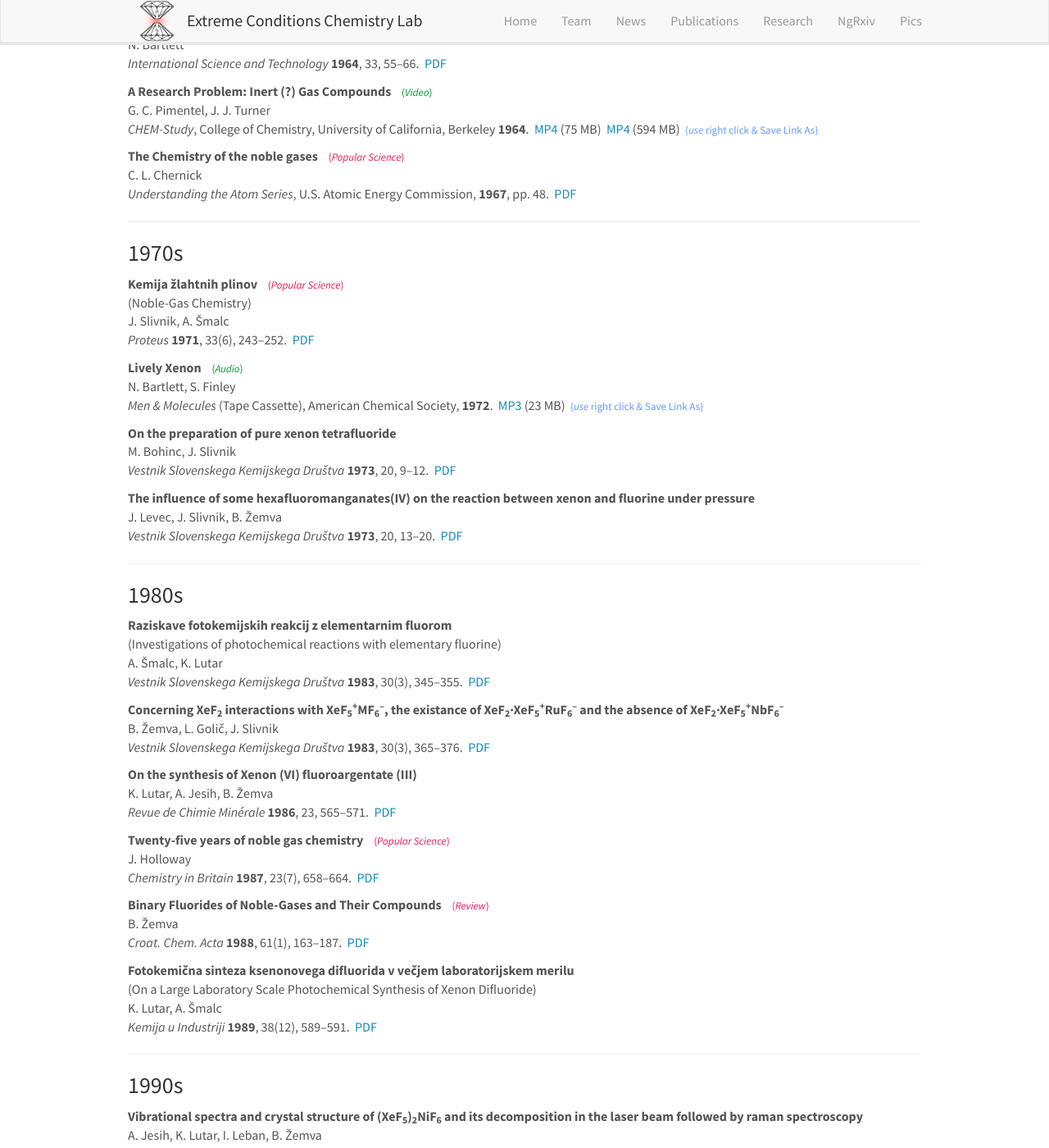
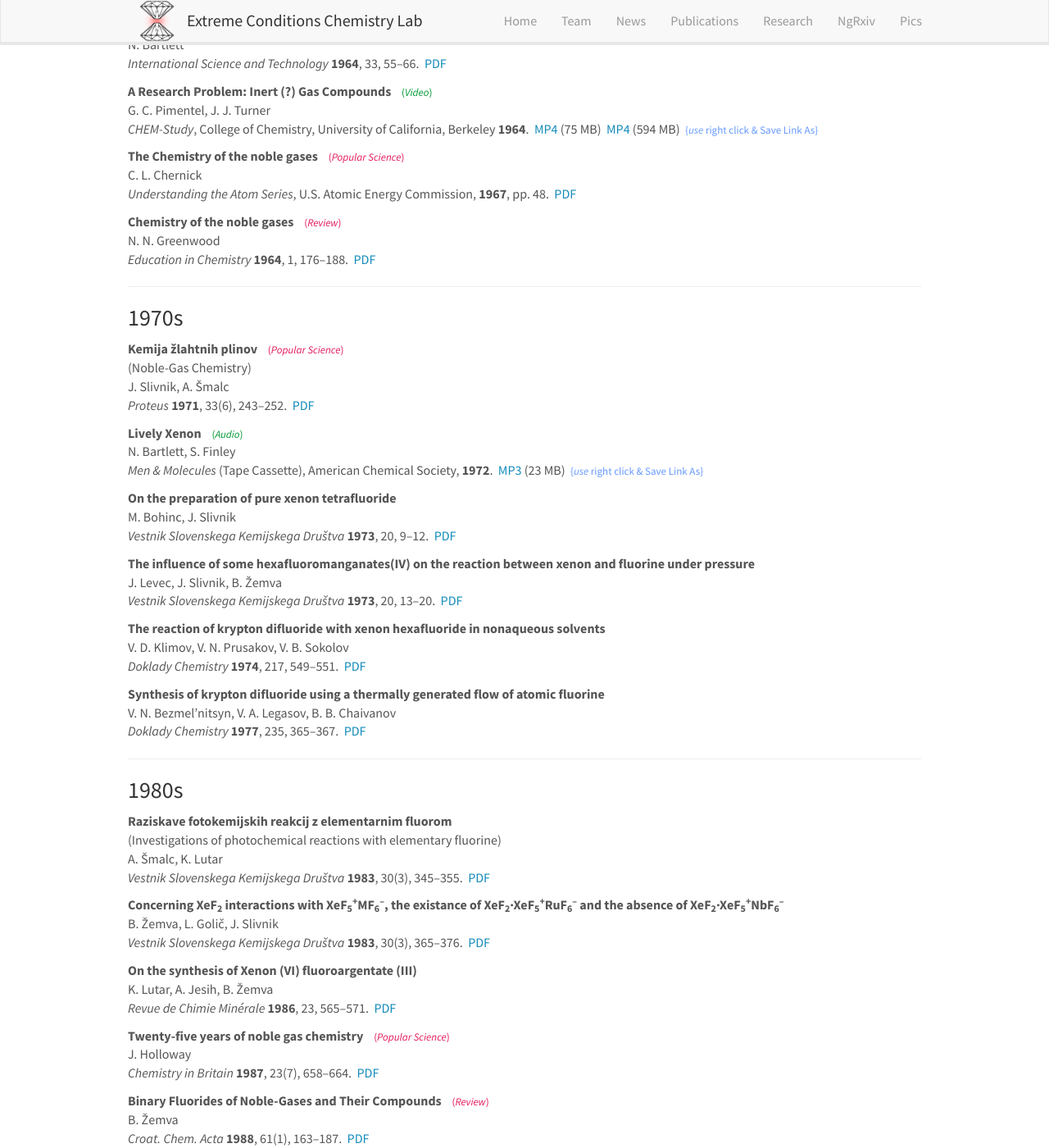
Before and after one commit to eccl-jsi/eccl-jsi.github.io, a Jekyll site: the page built from _pages/ngrxiv.md, in a window 1280 px wide and 1400 px high, scrolled down 476 px. Shown: the whole window at 82% size. Built offline with Jekyll 4.4.1, drawn with Linux system fonts in a browser that asks for light colours; nearby versions of some CDN libraries.

Commit message:
Update ngrxiv.md

```diff
--- a/_pages/ngrxiv.md
+++ b/_pages/ngrxiv.md
@@ -38,6 +38,10 @@ This small archive is our ongoing effort to provide the access to some of these
 <br>C. L. Chernick
 <br>*Understanding the Atom Series*, U.S. Atomic Energy Commission,  **1967**, pp. 48. &nbsp;[PDF](https://www.osti.gov/includes/opennet/includes/Understanding%20the%20Atom/The%20Chemistry%20of%20Noble%20Gases.pdf)
 
+**Chemistry of the noble gases**   &nbsp;&nbsp;&nbsp;<font color="#e41959" size="-1">(<i>Review</i>)</font>
+<br>N. N. Greenwood
+<br>*Education in Chemistry* **1964**, 1, 176–188. &nbsp;[PDF]({{ site.baseurl }}/ngarxiv/1964_EiC.pdf)
+
 <hr>
 
 ### 1970s
@@ -58,6 +62,14 @@ This small archive is our ongoing effort to provide the access to some of these
 **The influence of some hexafluoromanganates(IV) on the reaction between xenon and fluorine under pressure**
 <br>J. Levec, J. Slivnik, B. Žemva
 <br>*Vestnik Slovenskega Kemijskega Društva* **1973**, 20, 13–20. &nbsp;[PDF]({{ site.baseurl }}/ngarxiv/1973-13_VSKD.pdf)
+
+**The reaction of krypton difluoride with xenon hexafluoride in nonaqueous solvents**
+<br>V. D. Klimov, V. N. Prusakov, V. B. Sokolov
+<br>*Doklady Chemistry* **1974**, 217, 549–551. &nbsp;[PDF]({{ site.baseurl }}/ngarxiv/1974-549_DC.pdf)
+
+**Synthesis of krypton difluoride using a thermally generated flow of atomic fluorine**
+<br>V. N. Bezmel'nitsyn, V. A. Legasov, B. B. Chaivanov
+<br>*Doklady Chemistry* **1977**, 235, 365–367. &nbsp;[PDF]({{ site.baseurl }}/ngarxiv/1977-365_DC.pdf)
 
 <hr>
 
```
